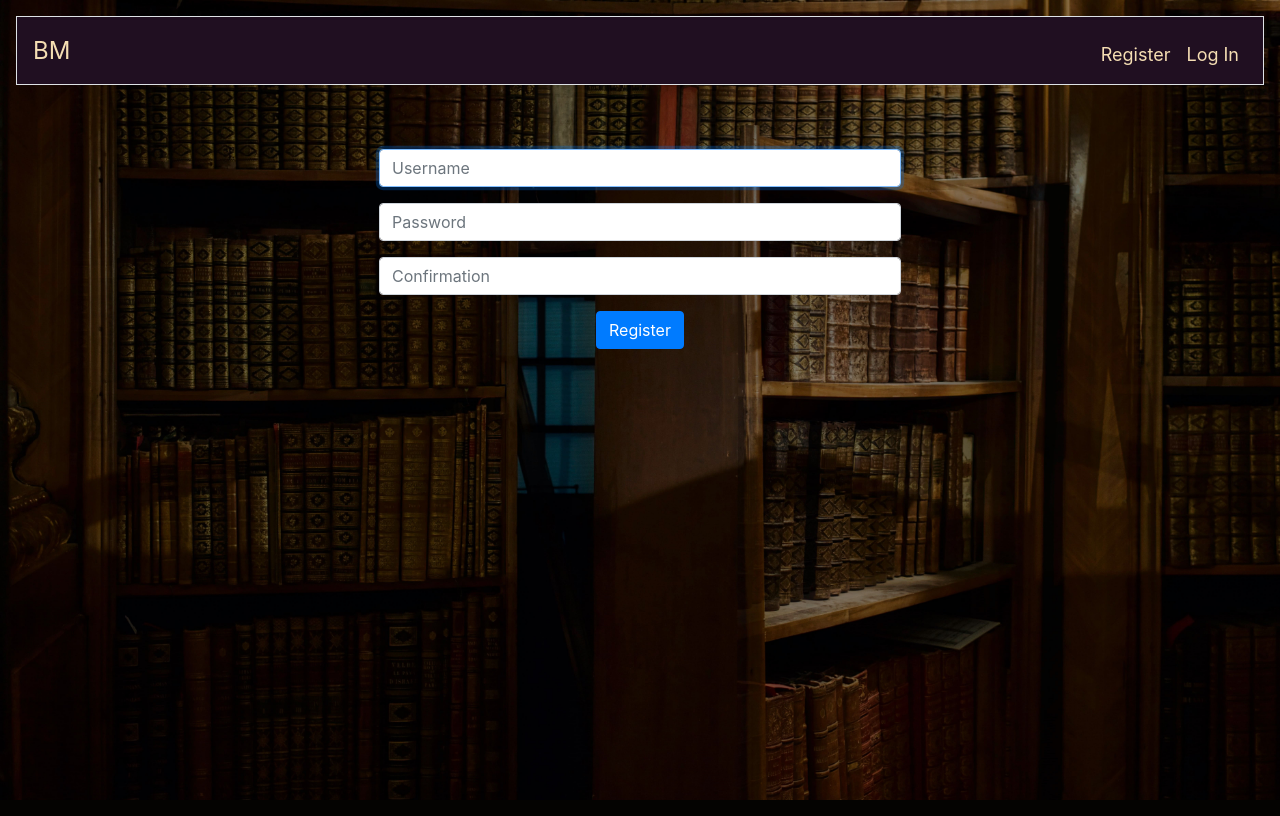
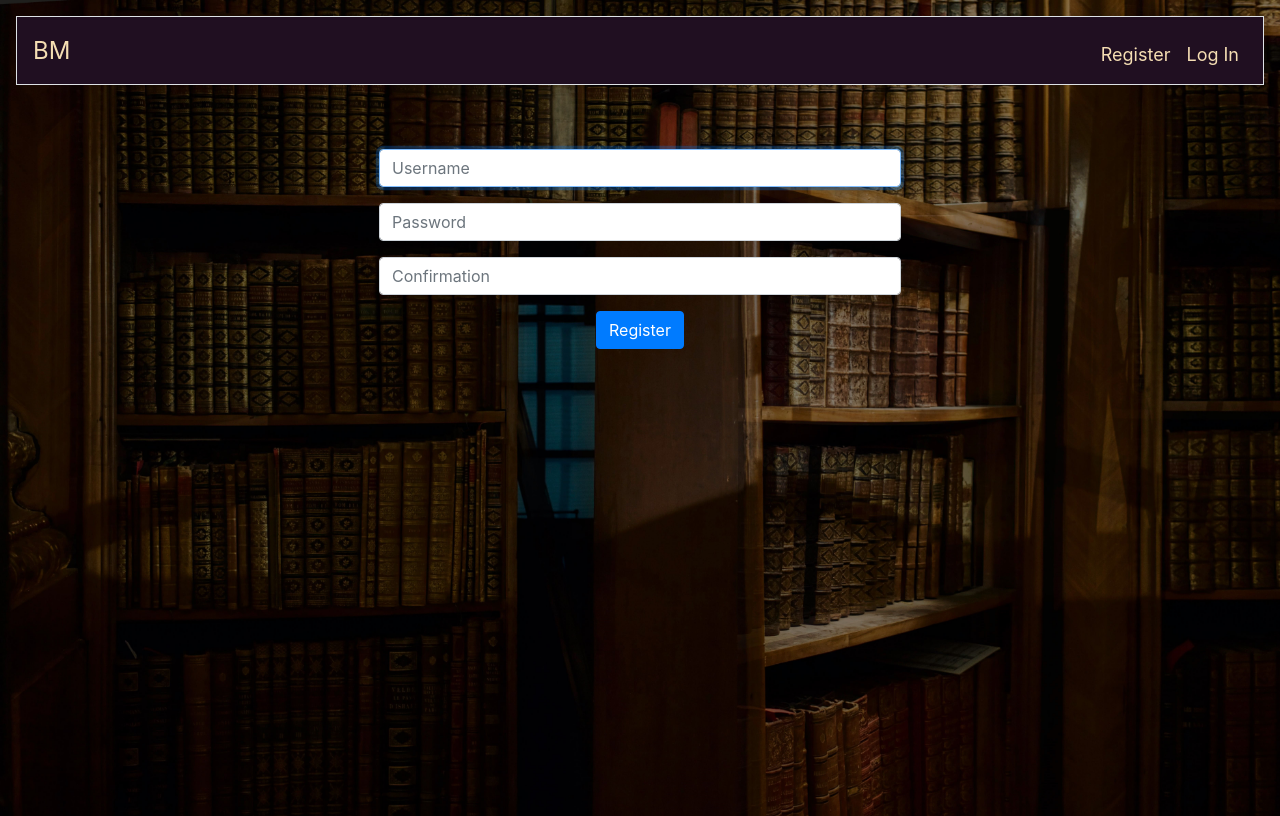
Before and after one commit to alfiomartini/cs50Final, a Flask app: page /register in a window 1280 px wide. Run offline with Flask 2, Linux system fonts and the light colour scheme; some libraries are stand-ins or nearby versions.

Commit message:
Deleted css body background-color

```diff
--- a/static/styles.css
+++ b/static/styles.css
@@ -10,7 +10,7 @@ body{
     background-position: center center;
     background-size: cover;
     background-attachment: fixed;
-    /* height: 100vh;     */
+    height: 100vh;
 }
 
 /* Navbar */
@@ -72,11 +72,6 @@ nav .navbar-brand
   }
 
 /* Global Settings */
-
-body{
-
-    background-color: #160f30;
-}
 
 /* center button */
 #btn-chg{
```
